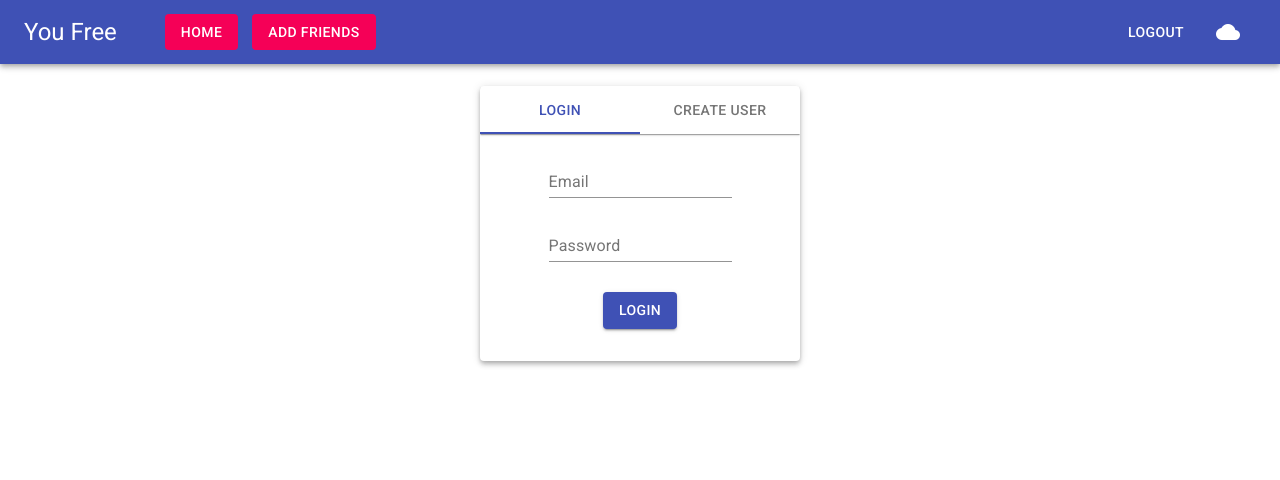
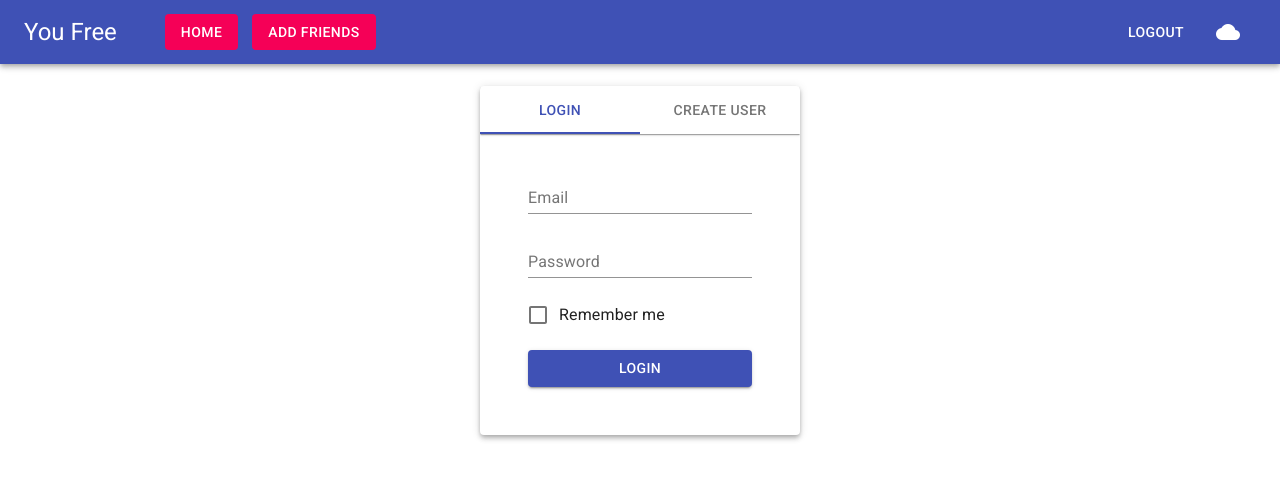
Before and after one commit to nate12345678/YouFree, a React (Create React App) app in the folder electron/: page / in a window 1280 px wide. Shown: the top 480 px of the page. Built offline with nearby package versions, Linux system fonts and the light colour scheme.

Commit message:
Added 'remember me' checkbox on auth screen

```diff
--- a/electron/src/components/App.js
+++ b/electron/src/components/App.js
@@ -46,8 +46,7 @@ class App extends React.Component {
 	};
 
 
-	createUser = async (email, username, password) => {
-		let user = null;
+	createUser = async (email, username, password, remember) => {
 		try {
 			const createUserResponse = await youfree.post('/user', {
 				email: email,
@@ -55,10 +54,16 @@ class App extends React.Component {
 				password: password
 			});
 
-			user = createUserResponse.data;
+			const token = createUserResponse.headers.token;
+			const user = createUserResponse.data;
+
+			if (remember) {
+				localStorage.setItem('token', token);
+				localStorage.setItem('userId', user.id);
+			}
 
 			this.setState({
-				token: createUserResponse.headers.token,
+				token: token,
 				userId: user.id
 			});
 
@@ -72,14 +77,11 @@ class App extends React.Component {
 
 			console.log('An unknown error has occurred');
 			// TODO: pop up with error message
-			return;
 		}
 	};
 
 
-	login = async (email, password) => {
-		let token = null;
-		let user = null;
+	login = async (email, password, remember) => {
 		try {
 			const loginReq = await youfree.get('/login', {
 				headers: {
@@ -88,11 +90,14 @@ class App extends React.Component {
 				}
 			});
 
-			user = loginReq.data;
-			token = loginReq.headers.token;
+			const user = loginReq.data;
+			const token = loginReq.headers.token;
 
-			localStorage.setItem('token', token);
-			localStorage.setItem('userId', user.id);
+			if (remember) {
+				localStorage.setItem('token', token);
+				localStorage.setItem('userId', user.id);
+			}
+
 			this.setState({
 				token: token,
 				userId: user.id
--- a/electron/src/components/login/Authentication.js
+++ b/electron/src/components/login/Authentication.js
@@ -6,6 +6,7 @@ import Paper from '@material-ui/core/Paper';
 import Tabs from '@material-ui/core/Tabs';
 import Tab from '@material-ui/core/Tab';
 import LoginForm from './LoginForm';
+import CardContent from '@material-ui/core/CardContent';
 
 class Authentication extends React.Component {
 
@@ -47,7 +48,9 @@ class Authentication extends React.Component {
 					</Tabs>
 				</Paper>
 
-				{content}
+				<CardContent id="authCardContent">
+					{content}
+				</CardContent>
 			</Card>
 		);
 	}
--- a/electron/src/components/login/CreateUserForm.js
+++ b/electron/src/components/login/CreateUserForm.js
@@ -1,7 +1,8 @@
-import '../../css/login/CreateUserForm.css';
 import React from 'react';
 import {
 	Button,
+	Checkbox,
+	FormControlLabel,
 	TextField
 } from '@material-ui/core';
 
@@ -13,23 +14,24 @@ class CreateUserForm extends React.Component {
 		this.state = {
 			email: '',
 			username: '',
-			password: ''
+			password: '',
+			remember: false
 		};
 	}
 
 
 	onFormSubmit = (event) => {
 		event.preventDefault();
-		let strippedEmail = this.state.email.replace(/\s+/g, '');
-		let strippedUsername = this.state.username.replace(/\s+/g, '');
+		let trimmedEmail = this.state.email.trim();
+		let trimmedUsername = this.state.username.trim();
 
-		this.props.onSubmit(strippedEmail, strippedUsername, this.state.password);
+		this.props.onSubmit(trimmedEmail, trimmedUsername, this.state.password, this.state.remember);
 	};
 
 
 	handleChange = (event) => {
 		const input = event.target;
-		const value = input.value;
+		const value = (input.type === 'checkbox') ? input.checked : input.value;
 
 		this.setState({
 			[input.name]: value
@@ -39,23 +41,26 @@ class CreateUserForm extends React.Component {
 
 	render() {
 		return (
-			<form id="createUserForm" onSubmit={this.onFormSubmit}>
-				<TextField className="createUserField"
+			<form id="authForm" onSubmit={this.onFormSubmit}>
+				<TextField className="AuthField"
 				           name="email"
 				           label="Email"
 				           type="email"
 				           onChange={this.handleChange}/>
-				<TextField className="createUserField"
+				<TextField className="AuthField"
 				           name="username"
 				           label="Username"
 				           type="text"
 				           onChange={this.handleChange}/>
-				<TextField className="createUserField"
+				<TextField className="AuthField"
 				           name="password"
 				           label="Password"
 				           type="password"
 				           onChange={this.handleChange}/>
-				<Button id="createUserSubmitButton"
+				<FormControlLabel name="remember"
+				                  control={<Checkbox checked={this.state.remember} onChange={this.handleChange} />}
+				                  label="Remember me"/>
+				<Button id="authSubmitButton"
 				        variant="contained"
 				        color="primary"
 				        type="submit"
--- a/electron/src/components/login/LoginForm.js
+++ b/electron/src/components/login/LoginForm.js
@@ -1,9 +1,10 @@
-import '../../css/login/LoginForm.css';
 import React from 'react';
 import {
 	Button,
 	TextField
 } from '@material-ui/core';
+import Checkbox from '@material-ui/core/Checkbox';
+import FormControlLabel from '@material-ui/core/FormControlLabel';
 
 class LoginForm extends React.Component {
 
@@ -12,7 +13,8 @@ class LoginForm extends React.Component {
 
 		this.state = {
 			email: '',
-			password: ''
+			password: '',
+			remember: false
 		};
 	}
 
@@ -21,13 +23,13 @@ class LoginForm extends React.Component {
 		event.preventDefault();
 		let strippedEmail = this.state.email.replace(/\s+/g, '');
 
-		this.props.onSubmit(strippedEmail, this.state.password);
+		this.props.onSubmit(strippedEmail, this.state.password, this.state.remember);
 	};
 
 
 	handleChange = (event) => {
 		const input = event.target;
-		const value = input.value;
+		const value = (input.type === 'checkbox') ? input.checked : input.value;
 
 		this.setState({
 			[input.name]: value
@@ -37,23 +39,26 @@ class LoginForm extends React.Component {
 
 	render() {
 		return (
-			<form id="createUserForm" onSubmit={this.onFormSubmit}>
-				<TextField
-					className="createUserField"
+			<form id="authForm" onSubmit={this.onFormSubmit}>
+				<TextField className="AuthField"
 				           name="email"
-					label="Email" type="email"
+				           label="Email"
+				           type="email"
 				           onChange={this.handleChange}/>
-				<TextField
-					className="createUserField"
+				<TextField className="AuthField"
 				           name="password"
-					label="Password" type="password"
+				           label="Password"
+				           type="password"
 				           onChange={this.handleChange}/>
-				<Button
-					id="loginSubmitButton"
+				<FormControlLabel name="remember"
+				                  control={<Checkbox checked={this.state.remember} onChange={this.handleChange} />}
+				                  label="Remember me"/>
+				<Button id="authSubmitButton"
 				        variant="contained"
 				        color="primary"
 				        type="submit"
-				>Login
+				>
+					Login
 				</Button>
 			</form>
 		);
--- a/electron/src/css/login/Authentication.css
+++ b/electron/src/css/login/Authentication.css
@@ -1,9 +1,28 @@
 
 #authCard {
 	width: fit-content;
-	padding-bottom: 2em;
+	/*padding-bottom: 2em;*/
 }
 
 #tabs {
 	margin-bottom: 1em;
 }
+
+#authCardContent {
+	padding-left: 3em;
+	padding-right: 3em;
+	padding-bottom: 3em;
+}
+
+#authForm {
+	display: flex;
+	flex-direction: column;
+}
+
+.AuthField {
+	margin-bottom: 1em !important;
+}
+
+#authSubmitButton {
+	margin-top: 1em;
+}
--- a/electron/src/css/login/CreateUserForm.css
+++ /dev/null
@@ -1,14 +0,0 @@
-
-#createUserForm {
-	display: flex;
-	flex-direction: column;
-	align-items: center;
-}
-
-.createUserField {
-	margin-bottom: 1em !important;
-}
-
-#createUserSubmitButton {
-	margin-top: 1em;
-}
--- a/electron/src/css/login/LoginForm.css
+++ /dev/null
@@ -1,4 +0,0 @@
-
-#loginSubmitButton {
-	margin-top: 1em;
-}
```
Lines whose indentation alone changed are shown as unchanged.
